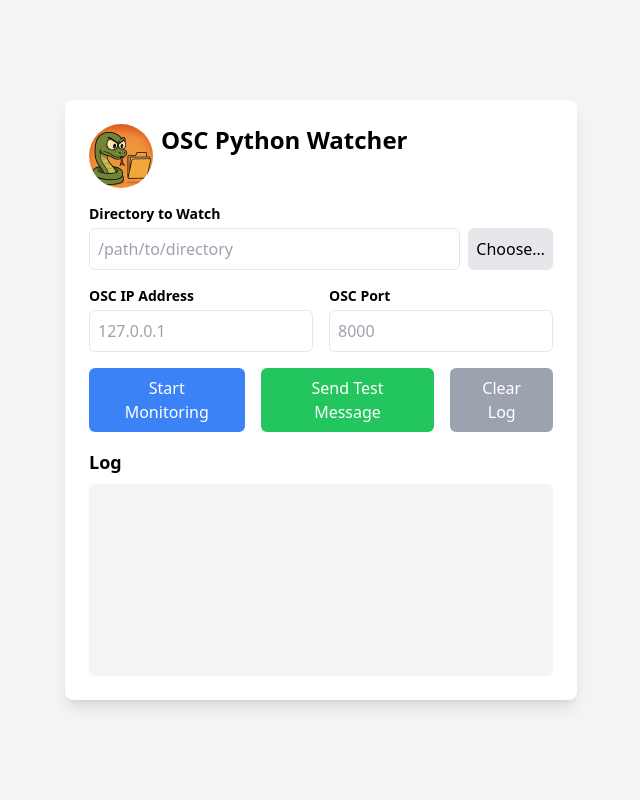
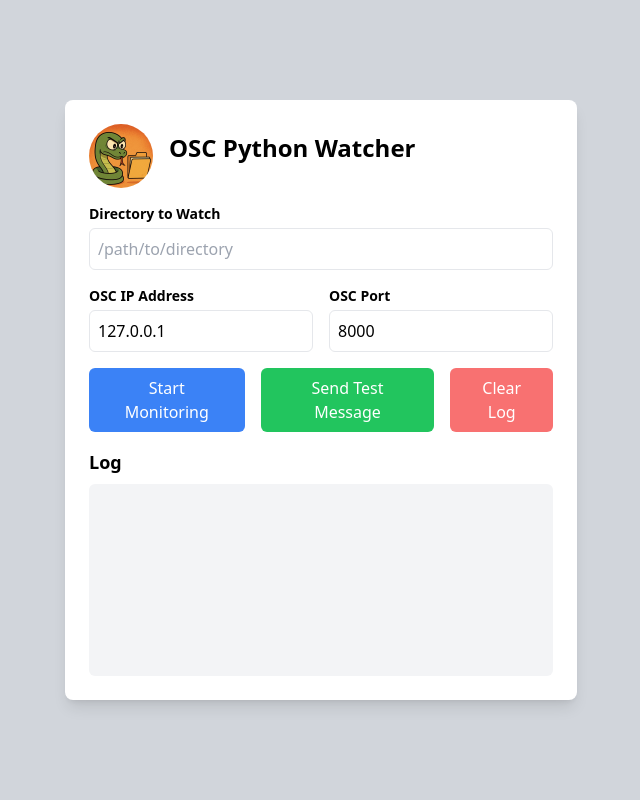
Before and after one commit to russellmorgan/osc-watch, a Flask app: page / in a window 1280 px wide. Shown: the whole page, without its empty margins (319-959 px from the left). Run offline with Flask 3, Linux system fonts and the light colour scheme; data that the repository does not hold is empty.

Commit message:
UI cleanup
removed choose button and cleaned up some of the CSS

```diff
--- /dev/null
+++ b/requirements.txt
@@ -0,0 +1,3 @@
+Flask
+python-osc
+watchdog
--- a/templates/index.html
+++ b/templates/index.html
@@ -6,9 +6,9 @@
   <title>OSC Watcher</title>
   <script src="./static/tailwind.css"></script>
 </head>
-<body class="bg-gray-100 min-h-screen flex items-center justify-center">
+<body class="bg-gray-300 min-h-screen flex items-center justify-center">
   <div class="bg-white p-6 rounded-lg shadow-lg max-w-lg w-full">
-    <div class="flex gap-2 pb-4">
+    <div class="flex gap-4 pb-4 items-center w-full">
       <img src="./static/osc-thumb.jpg" alt="" width="64" height="64" class="rounded-full">
       <h1 class="text-2xl font-bold mb-4">OSC Python Watcher</h1>
     </div>
@@ -17,31 +17,29 @@
       <label class="block text-sm font-semibold">Directory to Watch</label>
       <div class="flex gap-2">
         <input type="text" id="directory" class="w-full p-2 mt-1 border rounded-md" placeholder="/path/to/directory" />
-        <input type="file" id="dirPicker" webkitdirectory directory multiple style="display:none" />
-        <button type="button" id="chooseDirBtn" class="p-2 mt-1 bg-gray-200 rounded-md hover:bg-gray-300">Choose…</button>
       </div>
     </div>
 
     <div class="flex gap-4 mb-4">
       <div class="flex-1">
         <label class="block text-sm font-semibold">OSC IP Address</label>
-        <input type="text" id="ip" class="w-full p-2 mt-1 border rounded-md" placeholder="127.0.0.1" />
+        <input type="text" id="ip" class="w-full p-2 mt-1 border rounded-md" placeholder="127.0.0.1" value="127.0.0.1" />
       </div>
       <div class="flex-1">
         <label class="block text-sm font-semibold">OSC Port</label>
-        <input type="number" id="port" class="w-full p-2 mt-1 border rounded-md" placeholder="8000" />
+        <input type="number" id="port" class="w-full p-2 mt-1 border rounded-md" placeholder="8000" value="8000" />
       </div>
     </div>
 
     <div class="flex gap-4 mb-4">
       <button id="startStopBtn" class="bg-blue-500 text-white py-2 px-4 rounded-md hover:bg-blue-600">Start Monitoring</button>
       <button id="testBtn" class="bg-green-500 text-white py-2 px-4 rounded-md hover:bg-green-600">Send Test Message</button>
-      <button id="clearLogBtn" class="bg-gray-400 text-white py-2 px-4 rounded-md hover:bg-gray-500">Clear Log</button>
+      <button id="clearLogBtn" class="bg-red-400 text-white py-2 px-4 rounded-md hover:bg-red-500">Clear Log</button>
     </div>
 
     <div class="mt-4">
       <h2 class="text-lg font-semibold">Log</h2>
-      <div id="log" class="mt-2 p-2 h-48 bg-gray-100 rounded-md overflow-y-auto"></div>
+      <div id="log" class="mt-2 p-4 h-48 bg-gray-100 rounded-md overflow-y-auto text-sm"></div>
     </div>
   </div>
 
```
